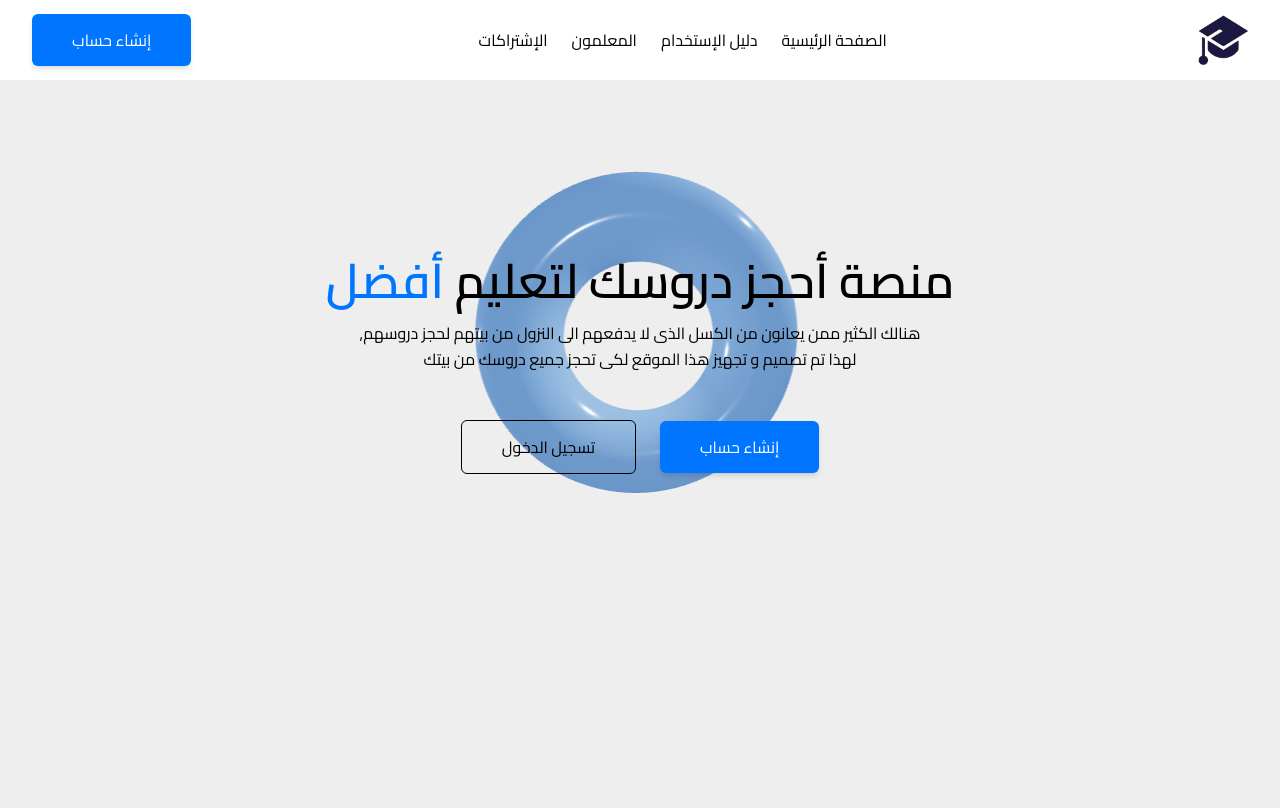
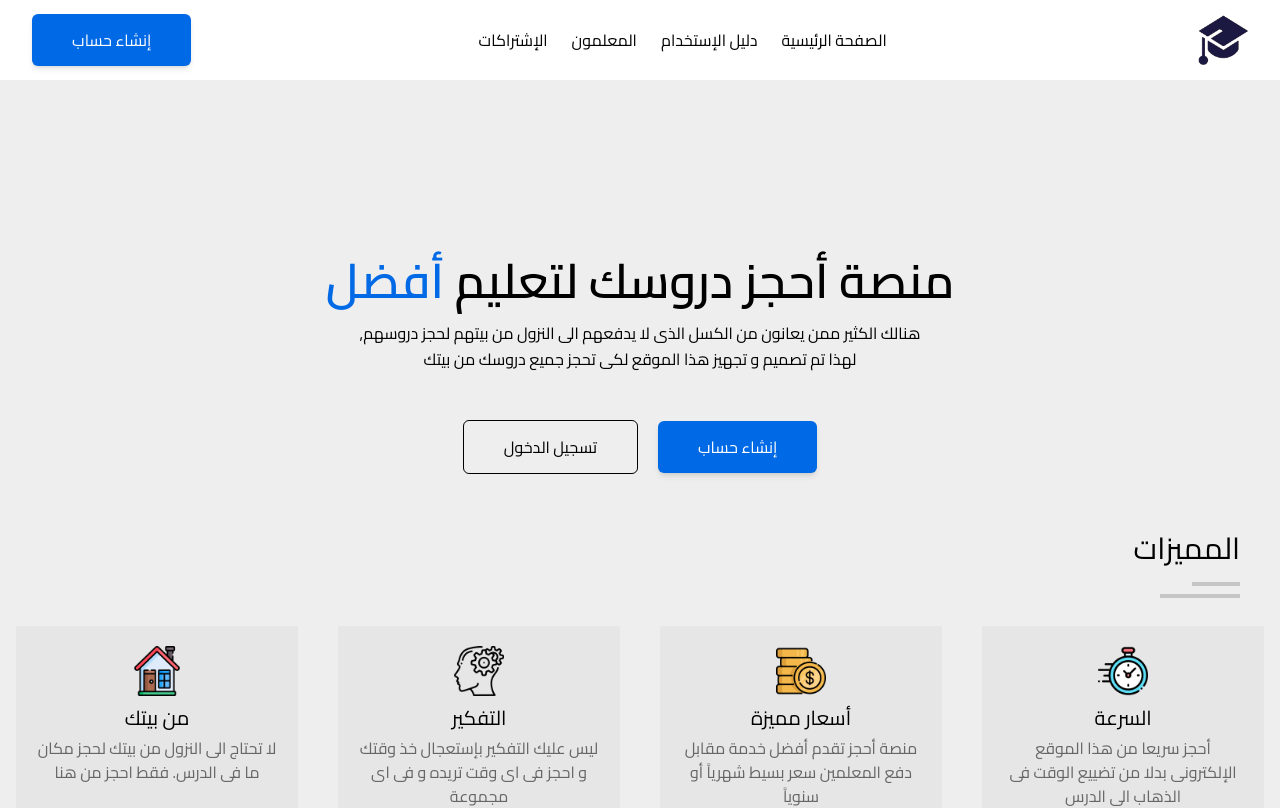
Before and after one commit to alieldeba/ahgezdroosk, a React (Vite) app: page / in a window 1280 px wide. Shown: the top 808 px of the page. Built offline with nearby package versions, Linux system fonts and the light colour scheme.

Commit message:
fixing bugs

```diff
--- a/src/components/Header.jsx
+++ b/src/components/Header.jsx
@@ -56,14 +56,14 @@ function Header() {
           </button>
         </div>
         <ul
-          className={`md:flex-1 md:justify-between md:flex z-[9] bg-white w-full sm:w-1/2 md:w-full absolute md:static text-center h-screen md:h-auto left-0 md:left-auto md:mt-0 ${
+          className={`md:flex-1 md:justify-between md:flex z-[9] bg-white w-full absolute md:static text-center h-screen md:h-auto left-0 md:left-auto pt-10 md:pt-0 md:mt-0 ${
             state ? "" : "hidden"
           }`}
         >
           <li className="order-2 pb-5 md:pb-0">
             <Link
               to="/signup"
-              className="btn-primary max-w-[200px] m-auto md:m-0"
+              className="btn-primary m-auto md:m-0"
             >
               إنشاء حساب
             </Link>
--- a/src/components/Hero.jsx
+++ b/src/components/Hero.jsx
@@ -4,27 +4,27 @@ import { Link } from "react-router-dom";
 function Hero() {
   return (
     <>
-      <section className="relative mx-auto max-w-screen-xl min-h-[calc(100vh-80px)] pb-4 px-4 sm:px-8">
-        <img
+      <section className="relative mx-auto max-w-screen-xl pb-4 px-4 sm:px-8">
+        {/* <img
           src="/3d/donut.png"
           className="absolute left-1/2 top-0 -translate-x-1/2 hidden sm:block -z-10"
           alt="قطعة دونت"
           loading="lazy"
-        />
+        /> */}
         <main className="pt-[10rem] md:pt-[11rem]">
           <div className="text-center space-y-4">
             <h1 className="text-gray-800 font-bold text-4xl md:text-5xl">
               منصة أحجز دروسك لتعليم
               <span className="text-primary"> أفضل</span>
             </h1>
-            <p className="text-gray-500 max-w-xl mx-auto leading-relaxed">
+            <p className="max-w-xl mx-auto leading-relaxed">
               هنالك الكثير ممن يعانون من الكسل الذى لا يدفعهم الى النزول من
               بيتهم لحجز دروسهم, لهذا تم تصميم و تجهيز هذا الموقع لكى تحجز جميع
               دروسك من بيتك
             </p>
           </div>
-          <div className="mt-12 justify-center items-center space-y-3 sm:space-x-6 sm:space-x-reverse sm:space-y-0 sm:flex">
-            <Link to="/signup" className="btn-primary">
+          <div className="mt-12 flex justify-center items-center">
+            <Link to="/signup" className="btn-primary ml-5">
               إنشاء حساب
             </Link>
             <Link to="/login" className="btn-secondary">
--- a/src/components/OurGoal.jsx
+++ b/src/components/OurGoal.jsx
@@ -4,7 +4,7 @@ function OurGoal() {
   return (
     <>
       <h3 className="heading">هدف المنصة</h3>
-      <div className="bg-primary text-center py-10 text-white">
+      <div className="bg-primary text-center py-10 text-white max-w-full">
         <p className="container">
           هدف المنصة هو تطوير التعليم فى مصر و سهولة إقامة المجموعات للمدرسين و سهولة
           الحجز للطلاب فيها
--- a/src/pages/Teachers.jsx
+++ b/src/pages/Teachers.jsx
@@ -7,8 +7,13 @@ function Teachers() {
       <section className="container">
         <form method="get" className="flex justify-center search">
           <div className="w-full md:w-[500px] lg:w-[800px] relative">
-            <input type="text" name="name" className="w-full p-3 rtl" placeholder="مثال : يوسف أحمد" />
-            <button className="btn-primary absolute left-2 py-1 px-5 top-1/2 -translate-y-1/2">
+            <input
+              type="text"
+              name="name"
+              className="w-full p-3 rtl"
+              placeholder="مثال : يوسف أحمد"
+            />
+            <button className="btn-primary max-w-[80px] absolute left-2 py-1 px-5 top-1/2 -translate-y-1/2">
               بحث
             </button>
           </div>
--- a/src/styles/index.css
+++ b/src/styles/index.css
@@ -1,6 +1,22 @@
 @tailwind base;
 @tailwind components;
 @tailwind utilities;
+
+/* Tailwind Components */
+@layer components {
+  .heading {
+    @apply text-3xl p-10 mb-5 relative before:absolute before:w-12 before:h-1 before:bottom-5 before:right-10 before:bg-[#c6c6c6] after:absolute after:w-20 after:h-1 after:bottom-2 after:right-10 after:bg-[#c6c6c6];
+  }
+  .btn-primary {
+    @apply px-10 py-3.5 max-w-[200px] min-w-[80px] text-white transition-all text-center rounded-md shadow-md block sm:w-auto bg-primary;
+  }
+  .btn-success {
+    @apply px-10 py-3.5 max-w-[200px] min-w-[80px] text-white transition-all text-center rounded-md shadow-md block sm:w-auto bg-success;
+  }
+  .btn-secondary {
+    @apply px-10 py-3.5 max-w-[200px] min-w-[80px] text-center border rounded-md duration-300 hover:shadow block sm:w-auto;
+  }
+}
 
 /* Global */
 html {
@@ -55,29 +71,12 @@ form:not(.search) {
   background: #555;
 }
 
-/* Tailwind Components */
-@layer components {
-  .heading {
-    @apply text-2xl p-10 mb-5 relative before:absolute before:w-14 before:h-1 before:bottom-5 before:right-5 before:bg-primary before:rounded-lg;
-  }
-  .btn-primary {
-    @apply px-10 py-3.5 w-full text-white transition-all text-center rounded-md shadow-md block sm:w-auto bg-primary;
-  }
-  .btn-success {
-    @apply px-10 py-3.5 w-full text-white transition-all text-center rounded-md shadow-md block sm:w-auto bg-success;
-  }
-  .btn-secondary {
-    @apply px-10 py-3.5 w-full text-center border rounded-md duration-300 hover:shadow block sm:w-auto;
-  }
-}
-
 /* Loader Styles */
 #loader {
   position: absolute;
   top: calc(50% - 20px);
   left: calc(50% - 20px);
 }
-
 #box {
   width: 50px;
   height: 50px;
@@ -88,7 +87,6 @@ form:not(.search) {
   left: 0;
   border-radius: 3px;
 }
-
 #shadow {
   width: 50px;
   height: 5px;
@@ -100,7 +98,6 @@ form:not(.search) {
   border-radius: 50%;
   animation: shadow 0.5s linear infinite;
 }
-
 @keyframes loader {
   0% {
     left: -100px;
@@ -109,7 +106,6 @@ form:not(.search) {
     left: 110%;
   }
 }
-
 @keyframes animate {
   17% {
     border-bottom-right-radius: 3px;
@@ -128,7 +124,6 @@ form:not(.search) {
     transform: translateY(0) rotate(90deg);
   }
 }
-
 @keyframes shadow {
   50% {
     transform: scale(1.2, 1);
--- a/tailwind.config.cjs
+++ b/tailwind.config.cjs
@@ -9,13 +9,14 @@ module.exports = {
       },
     },
     colors: {
-      primary: "#0075ff",
+      primary: "#0069e5",
       primarysoft: "#6997db",
-      secondary: "#6c757d",
+      secondary: "#666",
       success: "#157347",
       danger: "#dc3545",
       dark: "#212529",
       white: "#fff",
+      black: "#000",
     },
     extend: {},
   },
```
